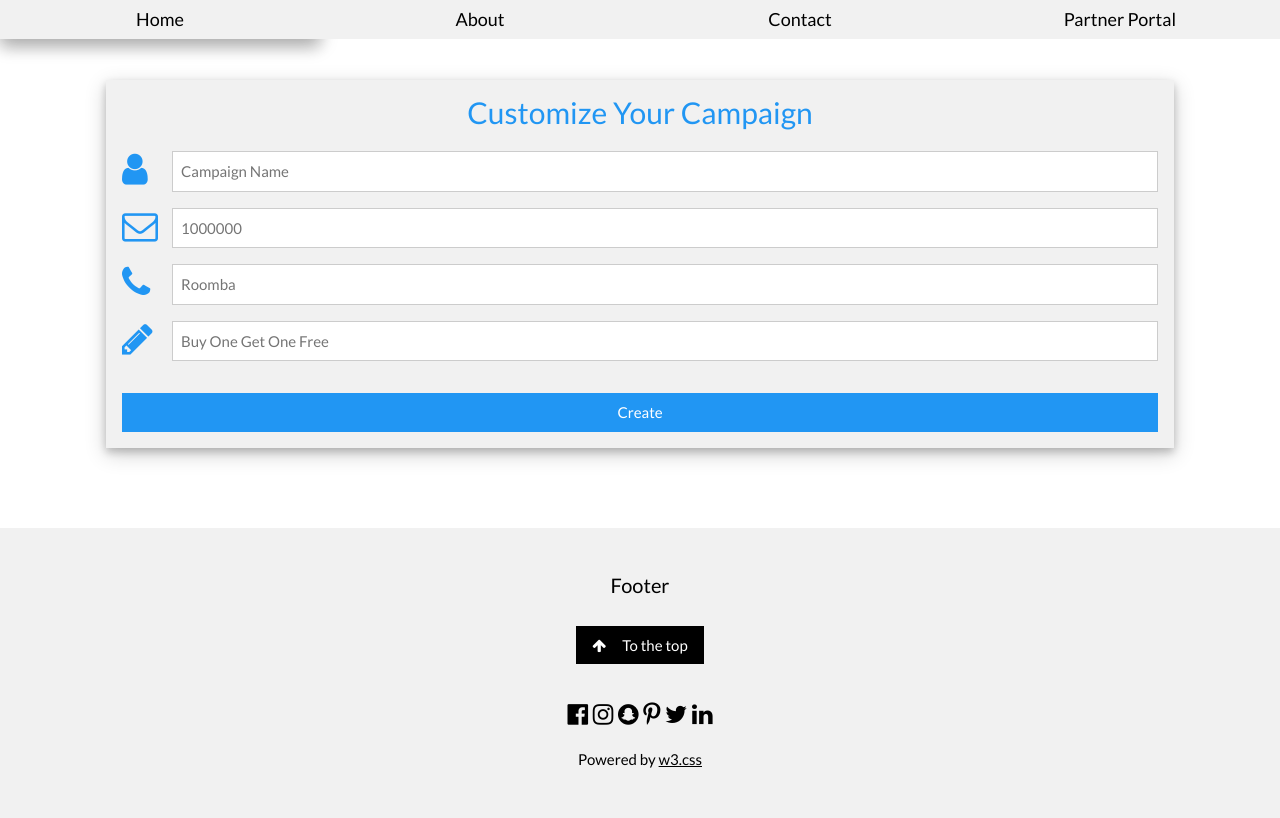
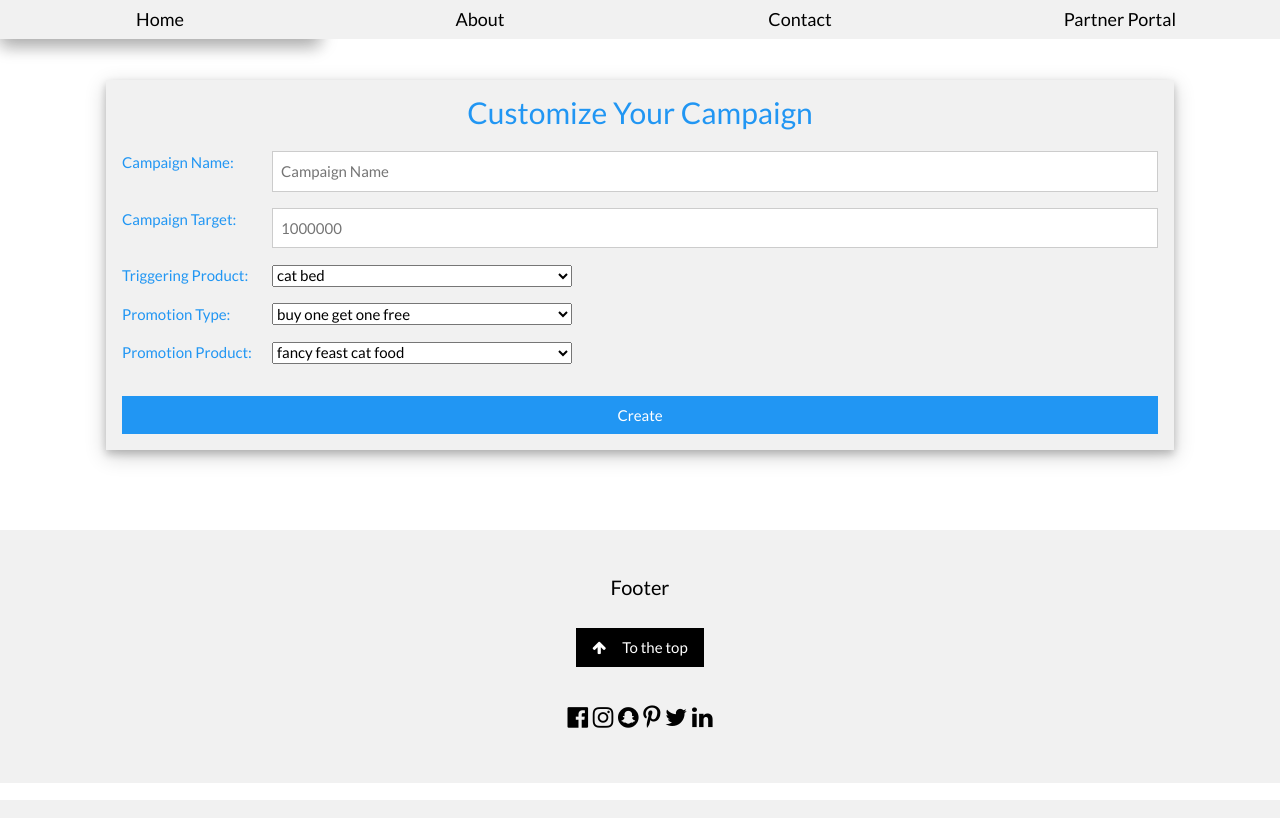
Before and after one commit to ying4uang/Coupio_Web, a Flask app: page /create in a window 1280 px wide. Run offline with Flask 2, Linux system fonts and the light colour scheme.

Commit message:
final update

```diff
--- a/app/templates/create_campaign.html
+++ b/app/templates/create_campaign.html
@@ -53,33 +53,62 @@ th, td {
 
 
 <div class="w3-row w3-section">
-  <div class="w3-col" style="width:50px"><i class="w3-xxlarge fa fa-user"></i></div>
+  <div class="w3-col" style="width:150px">Campaign Name:</div>
     <div class="w3-rest">
       <input class="w3-input w3-border" name="cname" type="text" placeholder="Campaign Name">
     </div>
 </div>
 
 <div class="w3-row w3-section">
-  <div class="w3-col" style="width:50px"><i class="w3-xxlarge fa fa-envelope-o"></i></div>
+  <div class="w3-col" style="width:150px">Campaign Target:</div>
     <div class="w3-rest">
       <input class="w3-input w3-border" name="ctarget" type="text" placeholder="1000000">
     </div>
 </div>
 
 <div class="w3-row w3-section">
-  <div class="w3-col" style="width:50px"><i class="w3-xxlarge fa fa-phone"></i></div>
+  <div class="w3-col" style="width:150px">Triggering Product:</div>
     <div class="w3-rest">
-      <input class="w3-input w3-border" name="product" type="text" placeholder="Roomba">
+      <select name="product" style="width:300px">
+	<option value="cat bed" selected="true">cat bed</option>
+  	<option value="roomba">roomba clearning robot</option>
+  	<option value="purina dog biscuits">purina dog biscuits</option>
+  	<option value="fancy feast 8oz">fancy feast cat food</option>
+	</select>
     </div>
 </div>
 
 <div class="w3-row w3-section">
-  <div class="w3-col" style="width:50px"><i class="w3-xxlarge fa fa-pencil"></i></div>
+  <div class="w3-col" style="width:150px">Promotion Type:</div>
     <div class="w3-rest">
-      <input class="w3-input w3-border" name="promotion" type="text" placeholder="Buy One Get One Free">
+      <select name="promotion" style="width:300px">
+        <option value="buy one get one" selected="true">buy one get one free</option>
+        <option value="10% off">10% off</option>
+        <option value="20% off">20% off</option>
+        <option value="30% off">30% off</option>
+        </select>
     </div>
 </div>
 
+<div class="w3-row w3-section">
+  <div class="w3-col" style="width:150px">Promotion Product:</div>
+    <div class="w3-rest">
+      <select name="promotionproduct" style="width:300px">
+	<option value="cat bed">cat bed</option>
+  	<option value="roomba">roomba clearning robot</option>
+  	<option value="purina dog biscuits" selected="true">purina dog biscuits</option>
+  	<option value="fancy feast 8oz" selected="true">fancy feast cat food</option>
+	</select>
+    </div>
+</div>
+<!--
+<div class="w3-row w3-section">
+  <div class="w3-col" style="width:150px">Promotion Cost(per Product):</div>
+    <div class="w3-rest">
+      <input class="w3-input w3-border" name="cost" type="text" placeholder="$1">
+    </div>
+</div>
+--!>
 <button class="w3-btn-block w3-section w3-blue w3-ripple w3-padding">Create</button>
 
 </form>
@@ -101,7 +130,6 @@ th, td {
     <i class="fa fa-twitter w3-hover-text-light-blue"></i>
     <i class="fa fa-linkedin w3-hover-text-indigo"></i>
   </div>
-  <p>Powered by <a href="http://www.w3schools.com/w3css/default.asp" title="W3.CSS" target="_blank" class="w3-hover-text-green">w3.css</a></p>
 </footer>
 
 
--- a/app/views.py
+++ b/app/views.py
@@ -54,8 +54,10 @@ def display_campaign():
     	campaign_info = red.hgetall(campaign_id)
     else:
     	keys = red.keys('*')
+        #pipe = red.pipeline()
 	for key in keys:
-    		campaign_info.append(red.hgetall(key))
+            campaign_info.append(red.hgetall(key))
+        #values = pipe.execute()
     return render_template('campaign.html', result=campaign_info)
 
 
```
Also changed, not shown: app/templates/campaign.html (+4 -4 lines), 7 other files.
